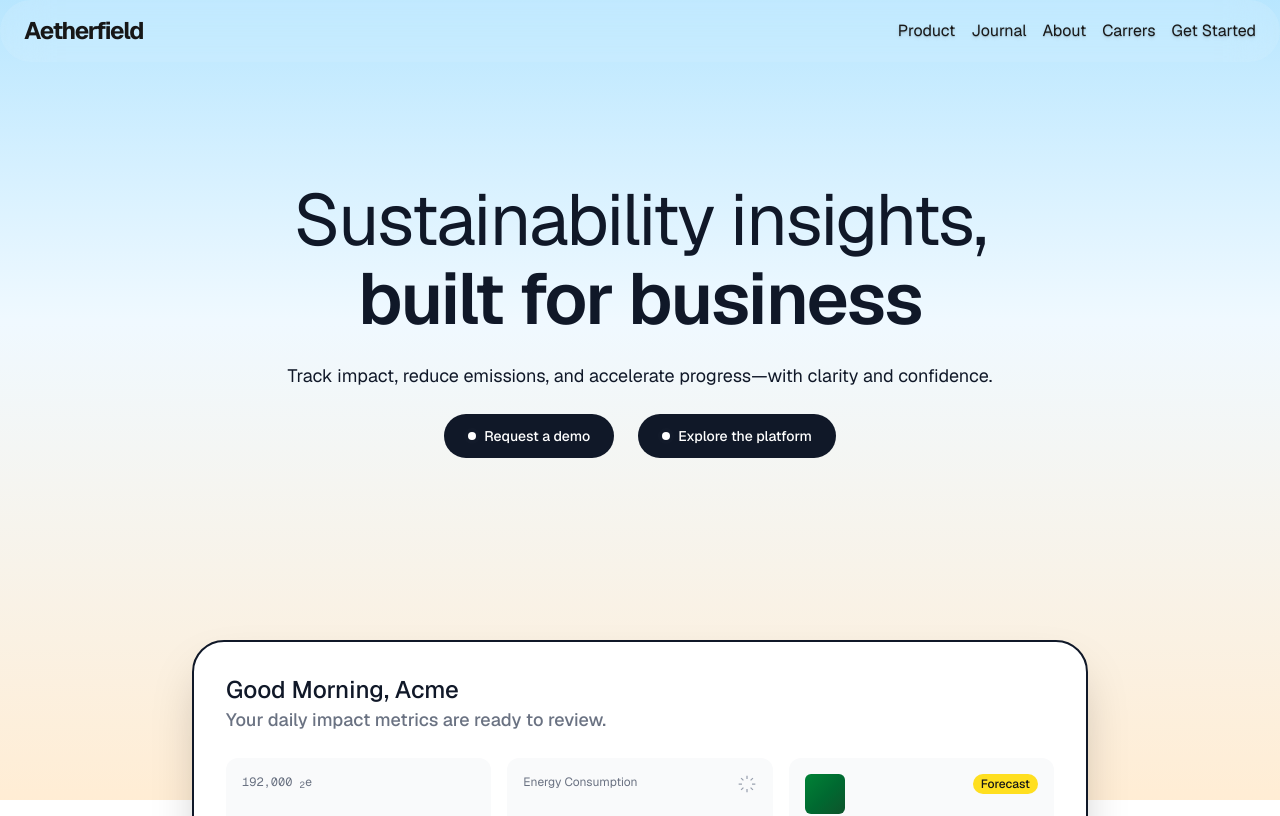
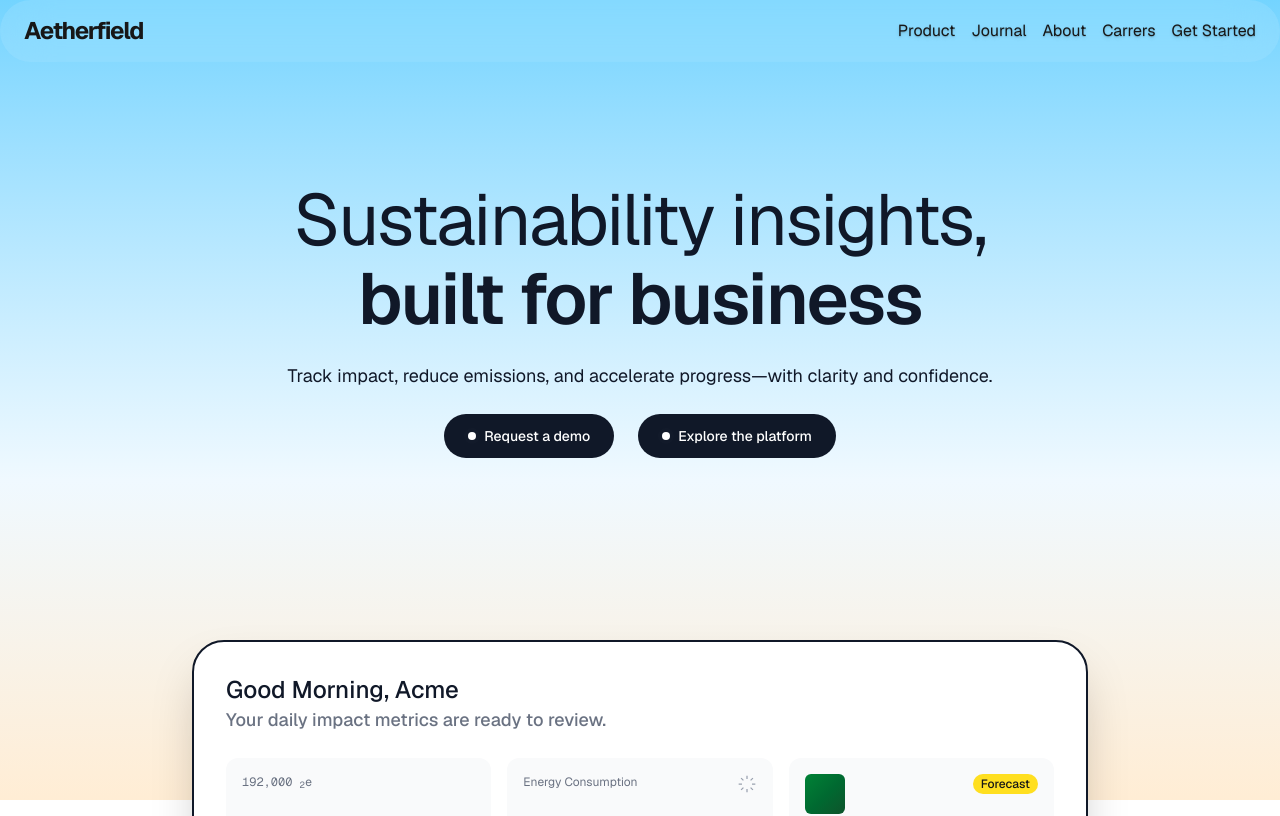
Before and after one commit to anujgupta018/aetherfield, a Next.js app: page / in a window 1280 px wide. Shown: the top 816 px of the page. Built offline with nearby package versions, Linux system fonts and the light colour scheme.

Commit message:
Added Hero sectioin

```diff
--- a/components/hero.tsx
+++ b/components/hero.tsx
@@ -1,6 +1,6 @@
 export default function Hero() {
   return (
-    <main className="min-h-screen relative bg-linear-to-b from-sky-200  via-sky-50 via-40% to-orange-100 flex items-center justify-center px-6 pb-40">
+    <main className="min-h-screen relative bg-linear-to-b from-sky-300  via-sky-50 via-60% to-orange-100 flex items-center justify-center px-6 pb-40">
       <div className="max-w-4xl text-center">
         <h1 className="text-5xl leading-[1.05] tracking-tight text-gray-900 md:text-7xl">
           Sustainability insights,
```
